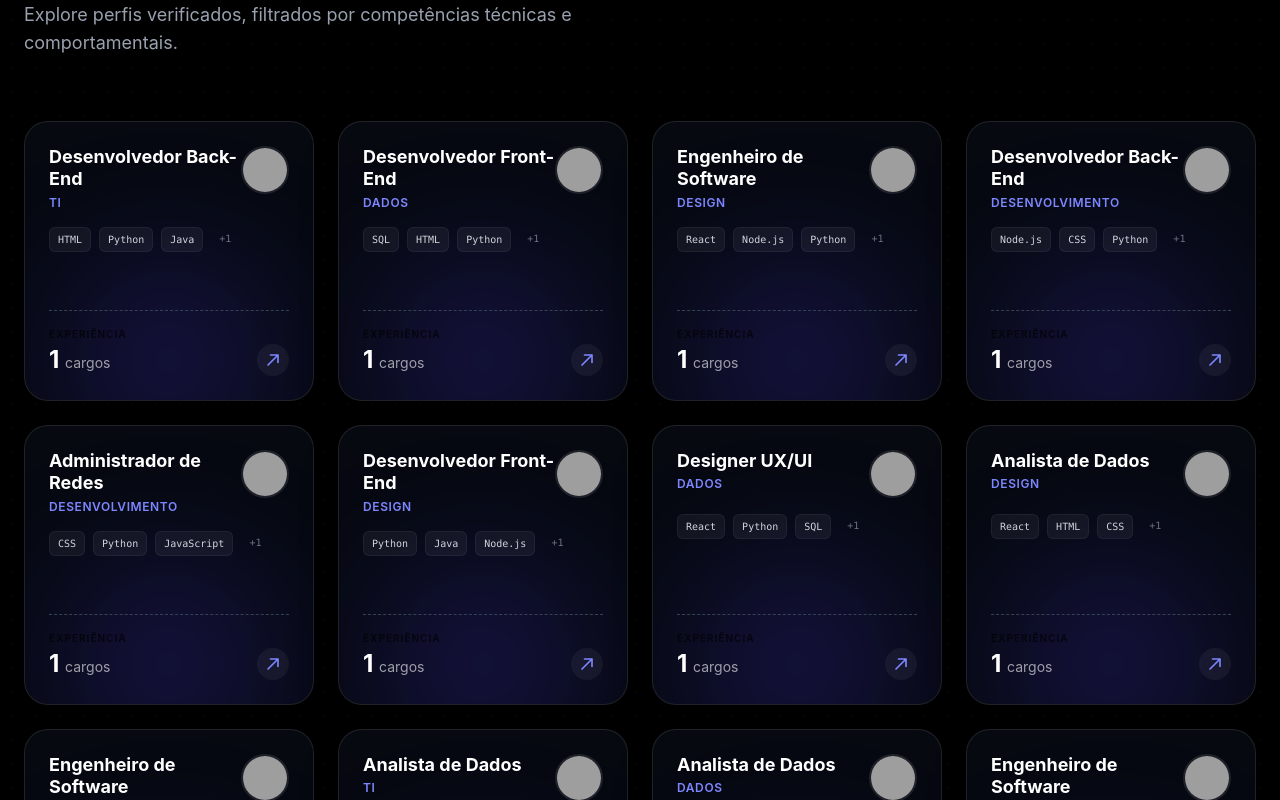
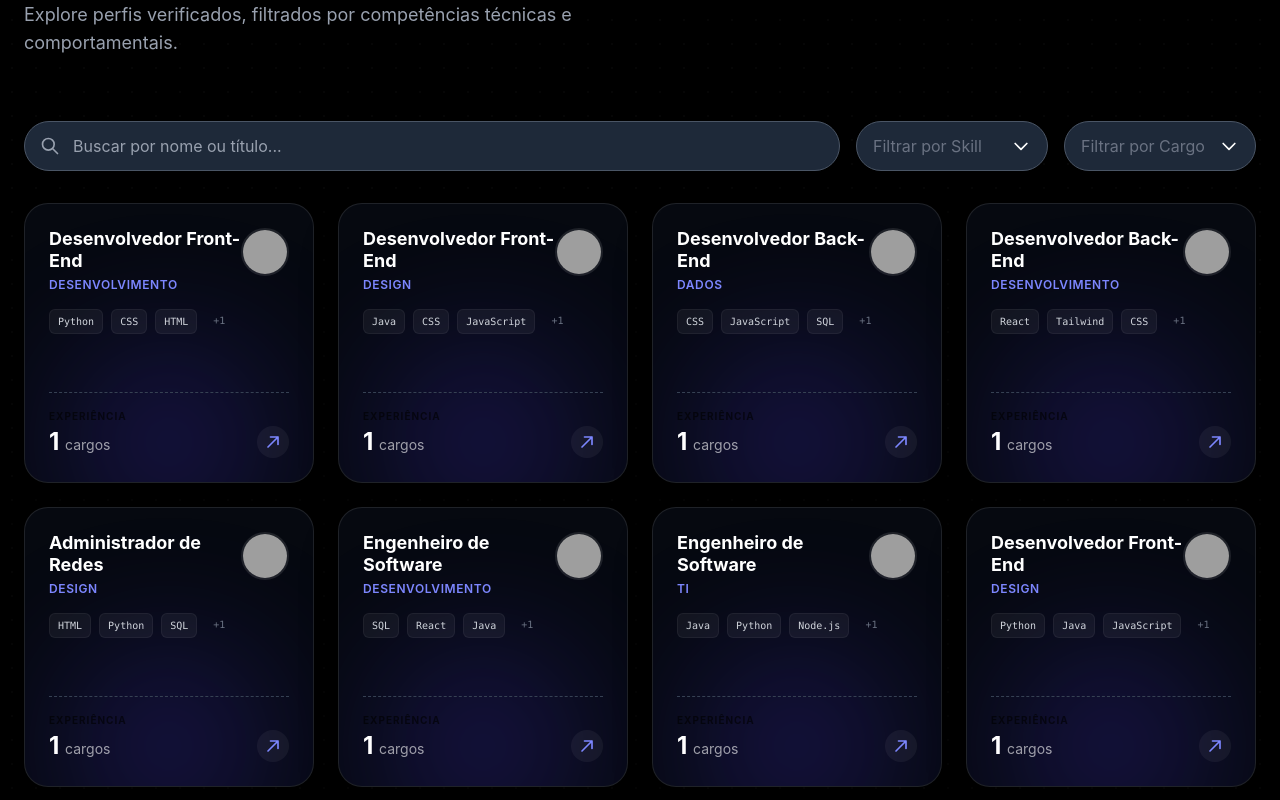
Before and after one commit to MOTI-GS02/Foresight-Network, a React (Vite) app: page / in a window 1280 px wide. Shown: the part 880-1680 px from the top of the page. Built offline with nearby package versions, Linux system fonts and the light colour scheme; grey boxes are pictures that could not be loaded.

Commit message:
add/searchbar & searchfilters

```diff
--- a/src/components/ProfileCard.jsx
+++ b/src/components/ProfileCard.jsx
@@ -1,7 +1,6 @@
 import React from "react";
 
 export default function ProfileCard({ data, onClick, isBrightMode }) {
-  // Proteção contra dados vazios
   if (!data) return null;
 
   return (
@@ -54,7 +53,7 @@ export default function ProfileCard({ data, onClick, isBrightMode }) {
             }`}
             onError={(e) => {
               e.target.src = "https://via.placeholder.com/150";
-            }} // Evita erro de imagem quebrada
+            }}
           />
         </div>
 
--- /dev/null
+++ b/src/components/SearchFilters.jsx
@@ -0,0 +1,188 @@
+import React, { useState } from "react";
+
+export default function SearchFilters({ onFiltersChange, isBrightMode }) {
+  const [searchQuery, setSearchQuery] = useState("");
+  const [selectedSkill, setSelectedSkill] = useState("");
+  const [selectedPosition, setSelectedPosition] = useState("");
+  const [isSkillOpen, setIsSkillOpen] = useState(false);
+  const [isPositionOpen, setIsPositionOpen] = useState(false);
+
+  // Lista de skills
+  const skills = [
+    "Python", "Node.js", "React", "HTML", "CSS", "JavaScript", "Java", "SQL", "Tailwind"
+  ];
+
+  // Lista de categorias de cargo
+  const positions = [
+    "Design", "Desenvolvimento", "Dados"
+  ];
+
+  const handleSearchChange = (e) => {
+    const value = e.target.value;
+    setSearchQuery(value);
+    onFiltersChange({ searchQuery: value, selectedSkill, selectedPosition });
+  };
+
+  const handleSkillSelect = (skill) => {
+    setSelectedSkill(skill);
+    setIsSkillOpen(false);
+    onFiltersChange({ searchQuery, selectedSkill: skill, selectedPosition });
+  };
+
+  const handlePositionSelect = (position) => {
+    setSelectedPosition(position);
+    setIsPositionOpen(false);
+    onFiltersChange({ searchQuery, selectedSkill, selectedPosition: position });
+  };
+
+  const clearSkill = () => {
+    setSelectedSkill("");
+    onFiltersChange({ searchQuery, selectedSkill: "", selectedPosition });
+  };
+
+  const clearPosition = () => {
+    setSelectedPosition("");
+    onFiltersChange({ searchQuery, selectedSkill: "", selectedPosition: "" });
+  };
+
+  return (
+    <div className="flex flex-col sm:flex-row gap-4 mb-8">
+      {/* Barra de Pesquisa */}
+      <div className="relative flex-1">
+        <input
+          type="text"
+          placeholder="Buscar por nome ou título..."
+          value={searchQuery}
+          onChange={handleSearchChange}
+          className={`w-full pl-12 pr-4 py-3 rounded-full border transition-all duration-300 focus:outline-none focus:ring-2 focus:ring-indigo-500 ${
+            isBrightMode
+              ? "bg-white border-gray-300 text-gray-900 placeholder-gray-500"
+              : "bg-gray-800 border-gray-600 text-white placeholder-gray-400"
+          }`}
+        />
+        <div className="absolute left-4 top-1/2 transform -translate-y-1/2 text-gray-400">
+          <svg
+            xmlns="http://www.w3.org/2000/svg"
+            fill="none"
+            viewBox="0 0 24 24"
+            strokeWidth={2}
+            stroke="currentColor"
+            className="w-5 h-5"
+          >
+            <path
+              strokeLinecap="round"
+              strokeLinejoin="round"
+              d="M21 21l-6-6m2-5a7 7 0 11-14 0 7 7 0 0114 0z"
+            />
+          </svg>
+        </div>
+      </div>
+
+      {/* Dropdown de Skills */}
+      <div className="relative">
+        <button
+          onClick={() => setIsSkillOpen(!isSkillOpen)}
+          className={`flex items-center justify-between w-48 px-4 py-3 rounded-full border transition-all duration-300 ${
+            isBrightMode
+              ? "bg-white border-gray-300 text-gray-900 hover:border-indigo-500"
+              : "bg-gray-800 border-gray-600 text-white hover:border-indigo-500"
+          }`}
+        >
+          <span className={selectedSkill ? "text-gray-900" : "text-gray-500"}>
+            {selectedSkill || "Filtrar por Skill"}
+          </span>
+          <svg
+            className={`w-5 h-5 transition-transform ${isSkillOpen ? "rotate-180" : ""}`}
+            fill="none"
+            stroke="currentColor"
+            viewBox="0 0 24 24"
+          >
+            <path strokeLinecap="round" strokeLinejoin="round" strokeWidth={2} d="M19 9l-7 7-7-7" />
+          </svg>
+        </button>
+        {selectedSkill && (
+          <button
+            onClick={clearSkill}
+            className="absolute right-12 top-1/2 transform -translate-y-1/2 text-gray-400 hover:text-gray-600"
+          >
+            <svg className="w-4 h-4" fill="none" stroke="currentColor" viewBox="0 0 24 24">
+              <path strokeLinecap="round" strokeLinejoin="round" strokeWidth={2} d="M6 18L18 6M6 6l12 12" />
+            </svg>
+          </button>
+        )}
+        {isSkillOpen && (
+          <div className={`absolute z-10 mt-2 w-48 rounded-lg shadow-lg border ${
+            isBrightMode ? "bg-white border-gray-300" : "bg-gray-800 border-gray-600"
+          }`}>
+            <div className="py-1 max-h-48 overflow-y-auto">
+              {skills.map((skill) => (
+                <button
+                  key={skill}
+                  onClick={() => handleSkillSelect(skill)}
+                  className={`block w-full text-left px-4 py-2 text-sm hover:bg-indigo-50 hover:text-indigo-600 ${
+                    isBrightMode ? "text-gray-900" : "text-white"
+                  }`}
+                >
+                  {skill}
+                </button>
+              ))}
+            </div>
+          </div>
+        )}
+      </div>
+
+      {/* Dropdown de Cargo */}
+      <div className="relative">
+        <button
+          onClick={() => setIsPositionOpen(!isPositionOpen)}
+          className={`flex items-center justify-between w-48 px-4 py-3 rounded-full border transition-all duration-300 ${
+            isBrightMode
+              ? "bg-white border-gray-300 text-gray-900 hover:border-indigo-500"
+              : "bg-gray-800 border-gray-600 text-white hover:border-indigo-500"
+          }`}
+        >
+          <span className={selectedPosition ? "text-gray-900" : "text-gray-500"}>
+            {selectedPosition || "Filtrar por Cargo"}
+          </span>
+          <svg
+            className={`w-5 h-5 transition-transform ${isPositionOpen ? "rotate-180" : ""}`}
+            fill="none"
+            stroke="currentColor"
+            viewBox="0 0 24 24"
+          >
+            <path strokeLinecap="round" strokeLinejoin="round" strokeWidth={2} d="M19 9l-7 7-7-7" />
+          </svg>
+        </button>
+        {selectedPosition && (
+          <button
+            onClick={clearPosition}
+            className="absolute right-12 top-1/2 transform -translate-y-1/2 text-gray-400 hover:text-gray-600"
+          >
+            <svg className="w-4 h-4" fill="none" stroke="currentColor" viewBox="0 0 24 24">
+              <path strokeLinecap="round" strokeLinejoin="round" strokeWidth={2} d="M6 18L18 6M6 6l12 12" />
+            </svg>
+          </button>
+        )}
+        {isPositionOpen && (
+          <div className={`absolute z-10 mt-2 w-48 rounded-lg shadow-lg border ${
+            isBrightMode ? "bg-white border-gray-300" : "bg-gray-800 border-gray-600"
+          }`}>
+            <div className="py-1 max-h-48 overflow-y-auto">
+              {positions.map((position) => (
+                <button
+                  key={position}
+                  onClick={() => handlePositionSelect(position)}
+                  className={`block w-full text-left px-4 py-2 text-sm hover:bg-indigo-50 hover:text-indigo-600 ${
+                    isBrightMode ? "text-gray-900" : "text-white"
+                  }`}
+                >
+                  {position}
+                </button>
+              ))}
+            </div>
+          </div>
+        )}
+      </div>
+    </div>
+  );
+}
--- a/src/pages/Home.jsx
+++ b/src/pages/Home.jsx
@@ -1,12 +1,17 @@
-import React, { useState } from "react";
+import React, { useState, useMemo } from "react";
 import { useOutletContext } from "react-router-dom";
 import ProfileCard from "../components/ProfileCard";
 import ProfileModal from "../components/ProfileDetails";
-import perfisData from "../perfis.json"; // Certifique-se que o caminho está correto!
-
+import SearchFilters from "../components/SearchFilters";
+import perfisData from "../perfis.json";
 function Home() {
   const { isBrightMode } = useOutletContext();
   const [selectedProfile, setSelectedProfile] = useState(null);
+  const [filters, setFilters] = useState({
+    searchQuery: "",
+    selectedSkill: "",
+    selectedPosition: "",
+  });
 
   // Configurações de tema
   const bgClass = isBrightMode ? "bg-[#f8fafc]" : "bg-black";
@@ -20,13 +25,34 @@ function Home() {
 
   const handleOpenProfile = (profile) => {
     setSelectedProfile(profile);
-    document.body.style.overflow = "hidden"; // Trava o scroll da página
+    document.body.style.overflow = "hidden";
   };
 
   const handleCloseProfile = () => {
     setSelectedProfile(null);
-    document.body.style.overflow = "auto"; // Destrava o scroll
+    document.body.style.overflow = "auto";
   };
+
+  const handleFiltersChange = (newFilters) => {
+    setFilters(newFilters);
+  };
+
+  // Filtrar perfis
+  const filteredProfiles = useMemo(() => {
+    return perfisData.filter((profile) => {
+      const matchesSearch = filters.searchQuery === "" ||
+        profile.nome.toLowerCase().includes(filters.searchQuery.toLowerCase()) ||
+        profile.cargo.toLowerCase().includes(filters.searchQuery.toLowerCase());
+
+      const matchesSkill = filters.selectedSkill === "" ||
+        profile.habilidadesTecnicas?.includes(filters.selectedSkill);
+
+      const matchesPosition = filters.selectedPosition === "" ||
+        profile.cargo === filters.selectedPosition;
+
+      return matchesSearch && matchesSkill && matchesPosition;
+    });
+  }, [filters]);
 
   return (
     <div
@@ -230,10 +256,13 @@ function Home() {
             </div>
           </div>
 
+          {/* FILTROS DE BUSCA */}
+          <SearchFilters onFiltersChange={handleFiltersChange} isBrightMode={isBrightMode} />
+
           {/* GRID DE CARDS */}
           <div className="grid grid-cols-1 sm:grid-cols-2 lg:grid-cols-3 xl:grid-cols-4 gap-6">
-            {perfisData && perfisData.length > 0 ? (
-              perfisData.map((profile) => (
+            {filteredProfiles && filteredProfiles.length > 0 ? (
+              filteredProfiles.map((profile) => (
                 <ProfileCard
                   key={profile.id}
                   data={profile}
@@ -243,7 +272,7 @@ function Home() {
               ))
             ) : (
               <div className={`col-span-full text-center py-20 ${textSub}`}>
-                Nenhum perfil carregado. Verifique o arquivo JSON.
+                Nenhum perfil encontrado com os filtros aplicados.
               </div>
             )}
           </div>
```
Also changed, not shown: src/components/ProfileDetails.jsx (+2 -3 lines), src/components/SearchBar.jsx (deleted), src/pages/CardDetails.jsx (deleted), src/perfis.json.
